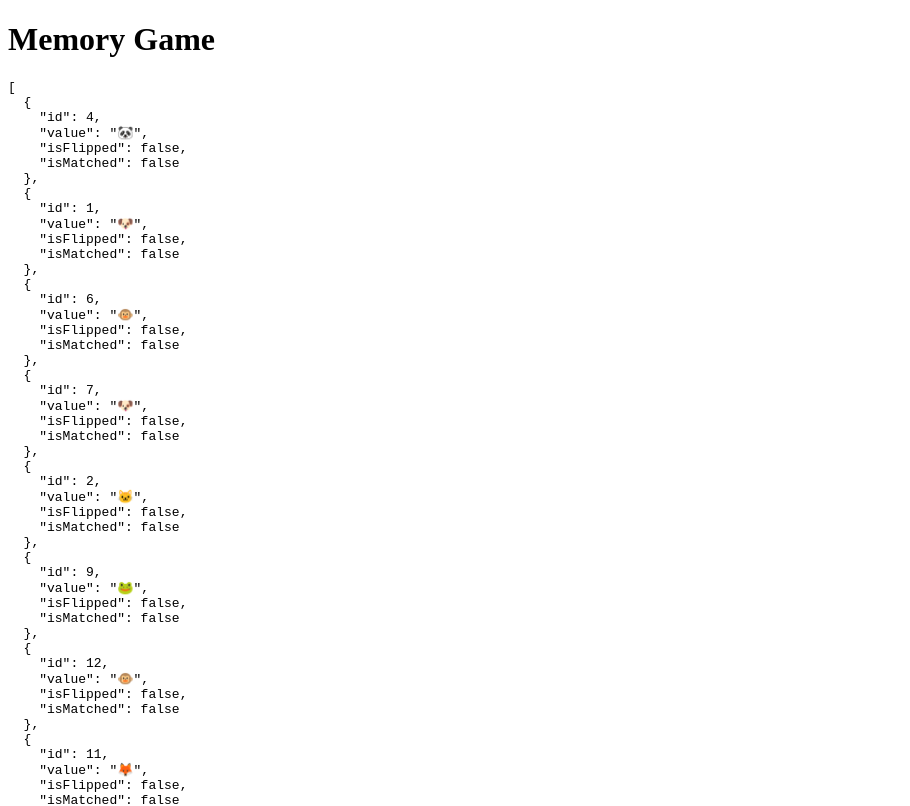
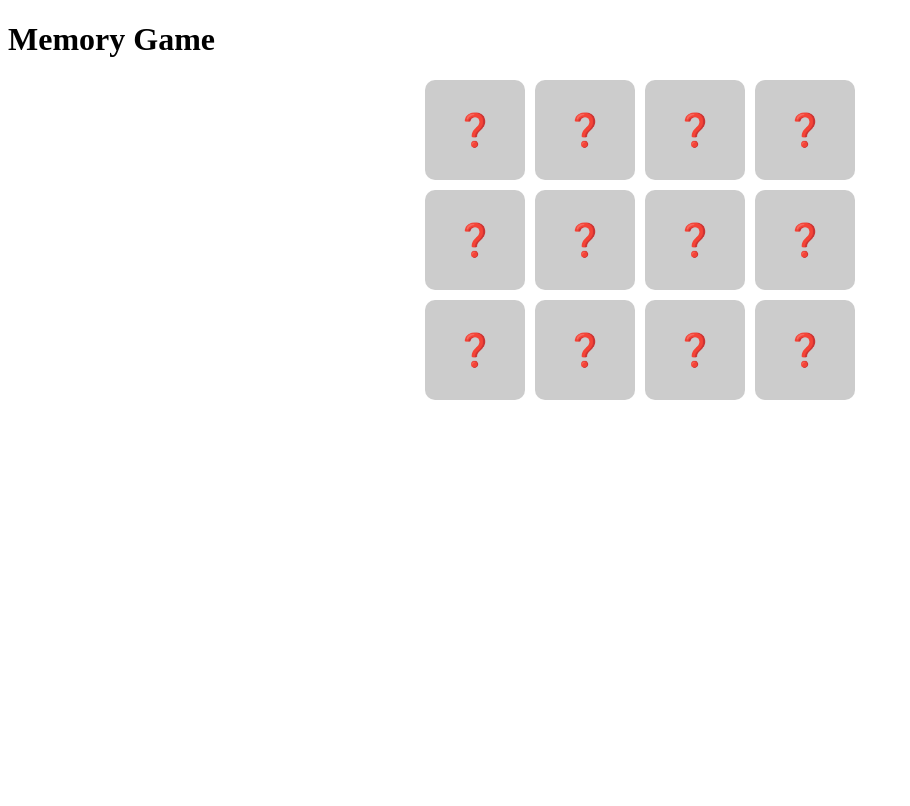
Before and after one commit to JANS66/card-game, a React (Vite) app: page / in a window 1280 px wide. Shown: the top 806 px of the page, without its empty margins (0-910 px from the left). Built offline with nearby package versions, Linux system fonts and the light colour scheme.

Commit message:
Create and Render the Card Component

```diff
--- /dev/null
+++ b/src/App.css
@@ -0,0 +1,28 @@
+.grid {
+  display: grid;
+  grid-template-columns: repeat(4, 100px);
+  gap: 10px;
+  justify-content: center;
+  margin-top: 20px;
+}
+
+.card {
+  width: 100px;
+  height: 100px;
+  background: #cccccc;
+  border-radius: 10px;
+  display: flex;
+  align-items: center;
+  justify-content: center;
+  font-size: 2rem;
+  cursor: pointer;
+  transition: 0.2s;
+}
+
+.card.flipped {
+  background: white;
+}
+
+.card:hover {
+  transform: scale(1.05);
+}
--- a/src/App.jsx
+++ b/src/App.jsx
@@ -1,4 +1,6 @@
 import React from "react"
+import Card from "./components/Card.jsx"
+import "./App.css"
 
 export default function App() {
   const generateCards = () => {
@@ -26,12 +28,24 @@ export default function App() {
       })
   }
 
+  const handleClick = id => {
+    console.log(`Clicked card:`, id)
+  }
+
   const [cards, setCards] = React.useState(() => shuffleArray(generateCards()))
 
   return (
     <div>
       <h1>Memory Game</h1>
-      <pre>{JSON.stringify(cards, null, 2)}</pre>
+      <div className="grid">
+        {cards.map(card => (
+          <Card
+            key={card.id}
+            card={card}
+            handleClick={handleClick}
+          />
+        ))}
+      </div>
     </div>
   )
 }
--- a/src/components/Card.jsx
+++ b/src/components/Card.jsx
@@ -0,0 +1,14 @@
+export default function Card(properties) {
+    return (
+        <div
+            className={`card ${properties.card.isFlipped || properties.card.isMatched ? `flipped` : ``}`}
+            onClick={() => properties.handleClick(properties.card.id)}
+        >
+            {properties.card.isFlipped || properties.card.isMatched ? (
+                <span className="card-value">{properties.card.value}</span>
+            ) : (
+                <span className="card-value">❓</span>
+            )}
+        </div>
+    )
+}
```
